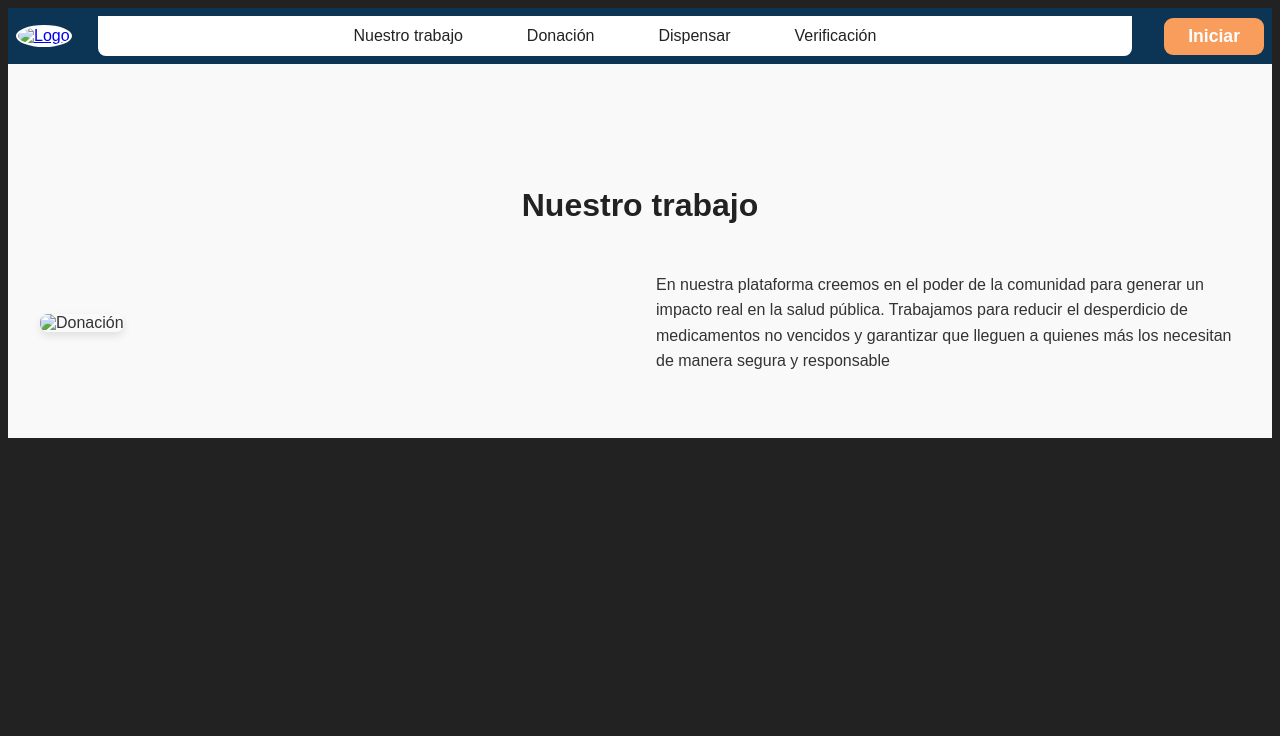
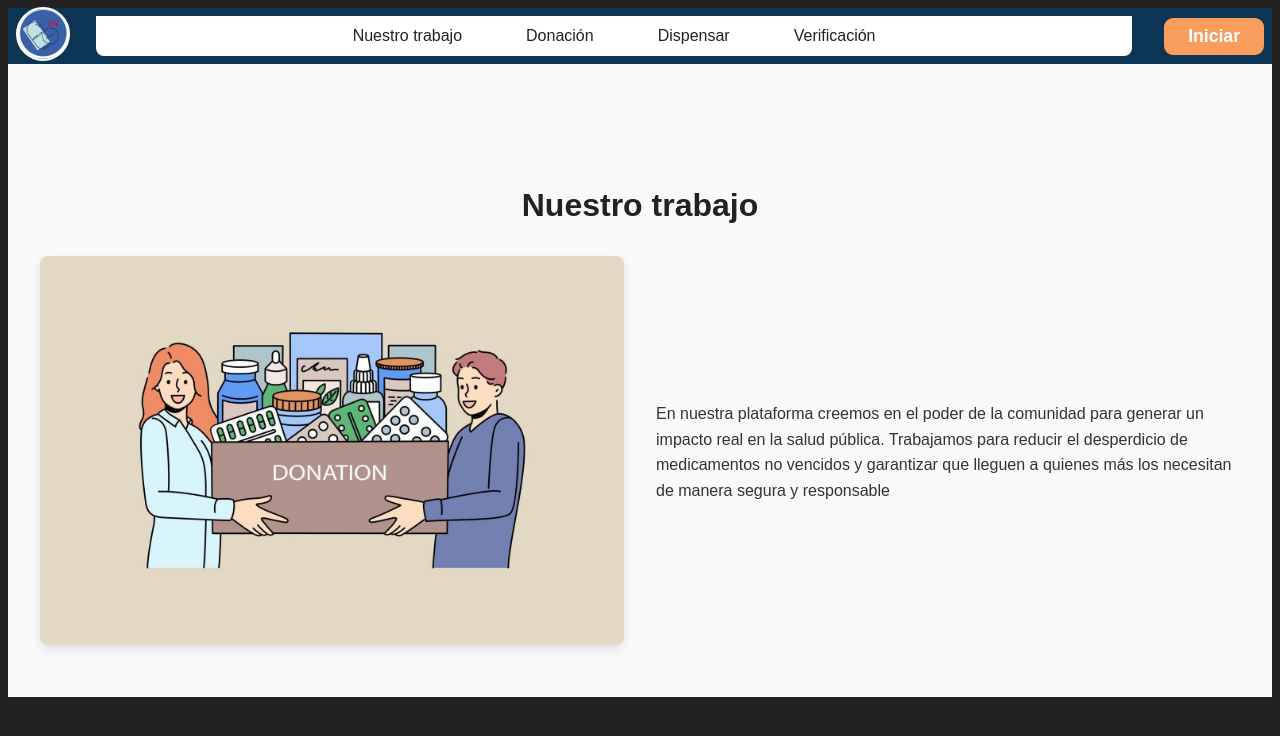
Before and after one commit to Moris0306/IHC-grupo3-CommunityHealth, a website: page public/index.html in a window 1280 px wide. Drawn offline with Linux system fonts and the light colour scheme; files that its build step writes are made by us from their sources; files whose address does not match are found by name.

Commit message:
Update index.html

```diff
--- a/public/index.html
+++ b/public/index.html
@@ -4,13 +4,13 @@
     <meta charset="UTF-8" />
     <meta name="viewport" content="width=device-width, initial-scale=1.0" />
     <title>Landing Page - Curso IHC y TM</title>
-    <link rel="stylesheet" href="style.css" />
+    <link rel="stylesheet" href="assets\style\style.css" />
   </head>
   <body>
     <!-- MENÚ SUPERIOR -->
     <header class="topbar">
       <div class="container">
-        <a href="#"><img src="CH_logo.jpg" alt="Logo" class="logo-header" /></a>
+        <a href="index.html"><img src="assets\images\CH_logo.jpg" alt="Logo" class="logo-header" /></a>
         <nav class="main-menu">
           <div class="menu-item">
             <a href="index.html">Nuestro trabajo</a>
@@ -52,12 +52,13 @@
         <a href="IniciarSesión.html" class="btn-iniciar">Iniciar</a>
       </div>
     </header>
+
     <!-- SECCIÓN HISTORIA -->
     <section class="historia">
       <h2>Nuestro trabajo</h2>
       <div class="historia-contenido">
         <div class="historia-imagen">
-          <img src="Donation.jpg" alt="Donación" />
+          <img src="assets\images\Donation.jpg" alt="Donación" />
         </div>
         <div class="historia-texto">
           <p>
```
